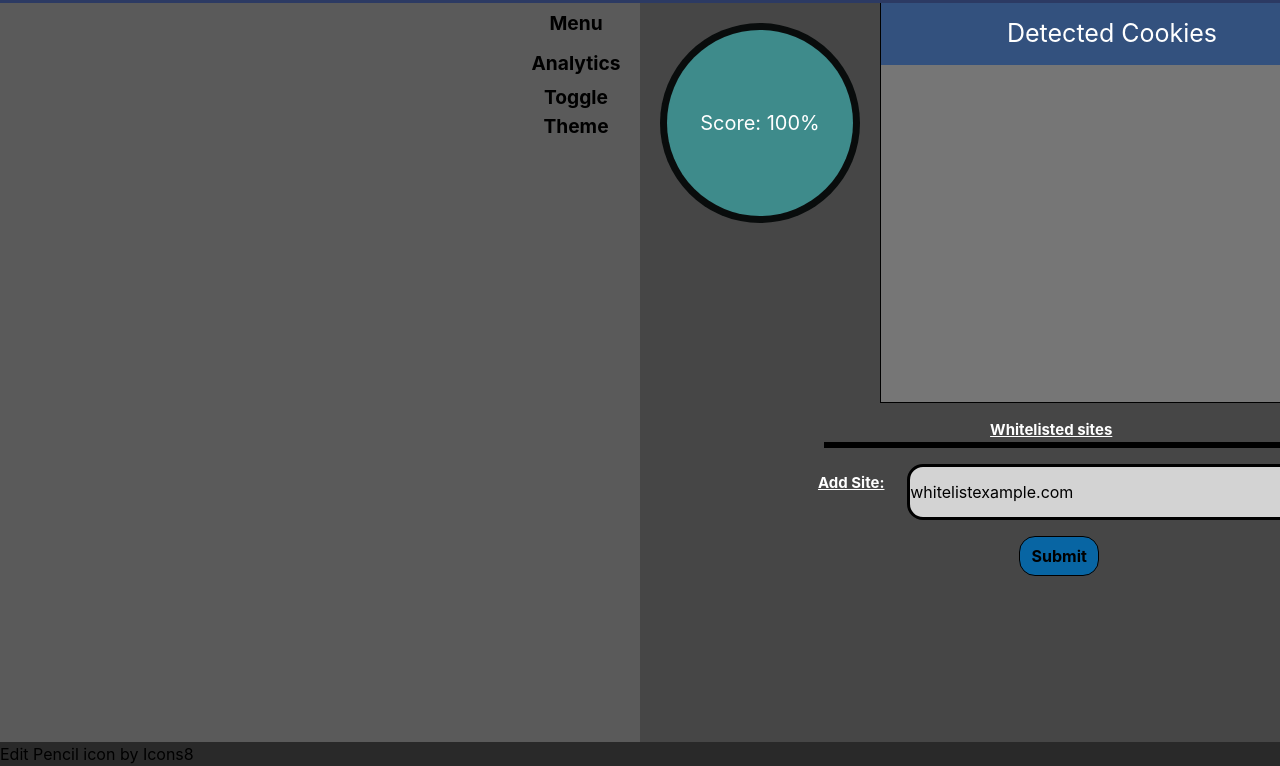
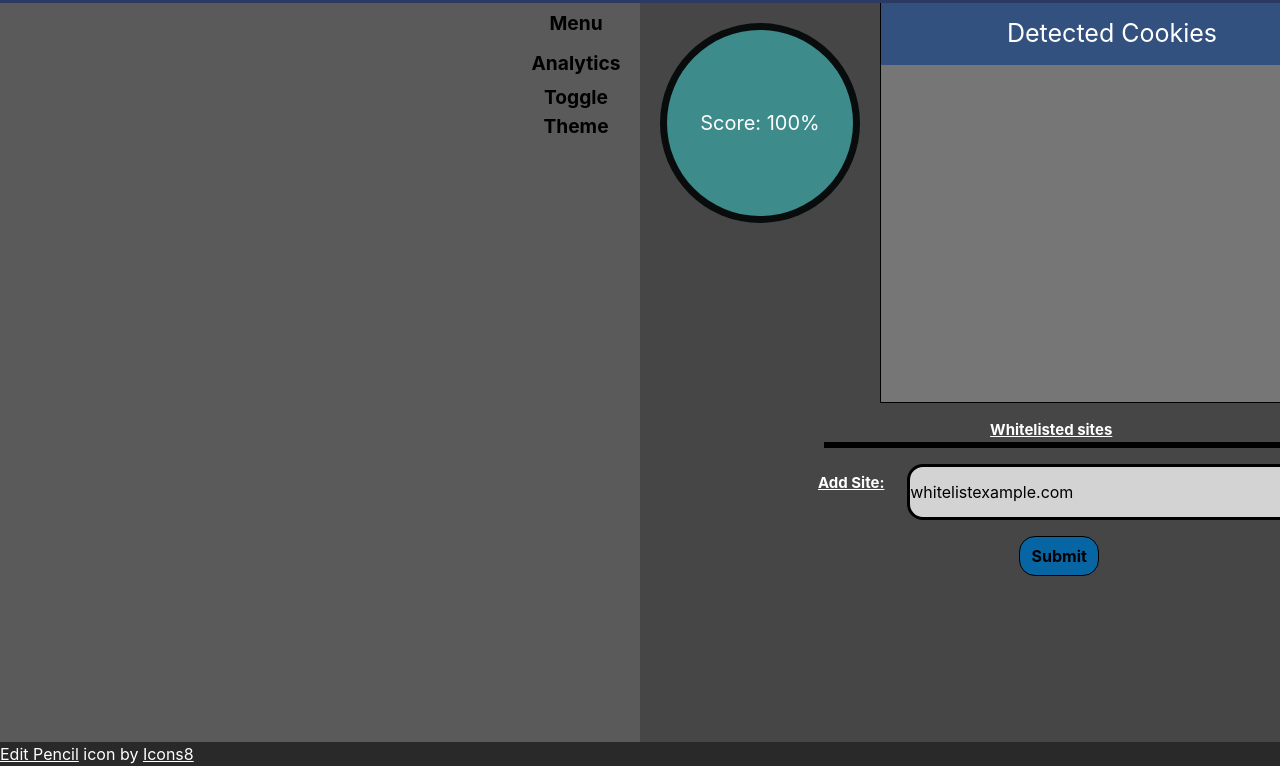
Before and after one commit to BrennanA757/LightweightSecurityExtensionThing, a browser extension: page src/dashboard/dashboard.html in a window 1280 px wide. Shown: the part 42-808 px from the top of the page. Drawn offline with Linux system fonts and the light colour scheme.

Commit message:
Updated edit pencil icon links

```diff
--- a/src/dashboard/dashboard.css
+++ b/src/dashboard/dashboard.css
@@ -1,6 +1,11 @@
 body {
   background-color: #292929;
   margin: 0;
+}
+
+a {
+  color: white;
+  text-decoration: underline;
 }
 
 h1,
--- a/src/dashboard/dashboard.html
+++ b/src/dashboard/dashboard.html
@@ -53,7 +53,7 @@
   <a target="_blank" href="https://icons8.com/icon/49/edit-pencil"
     >Edit Pencil</a
   >
-  icon by
+  <span style="color: white">icon by</span>
   <a target="_blank" href="https://icons8.com">Icons8</a>
   <script src="dashboard.js"></script>
   <script src="analytics_section.js"></script>
```
